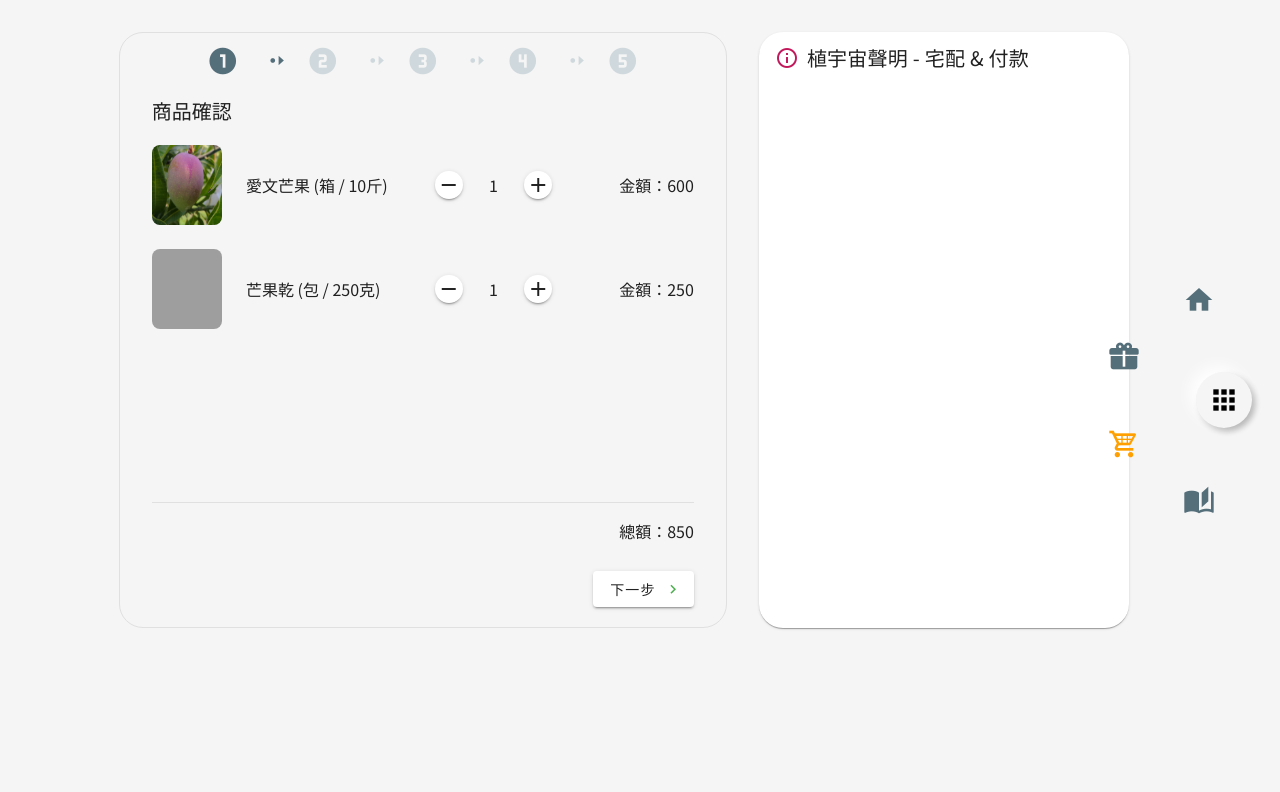
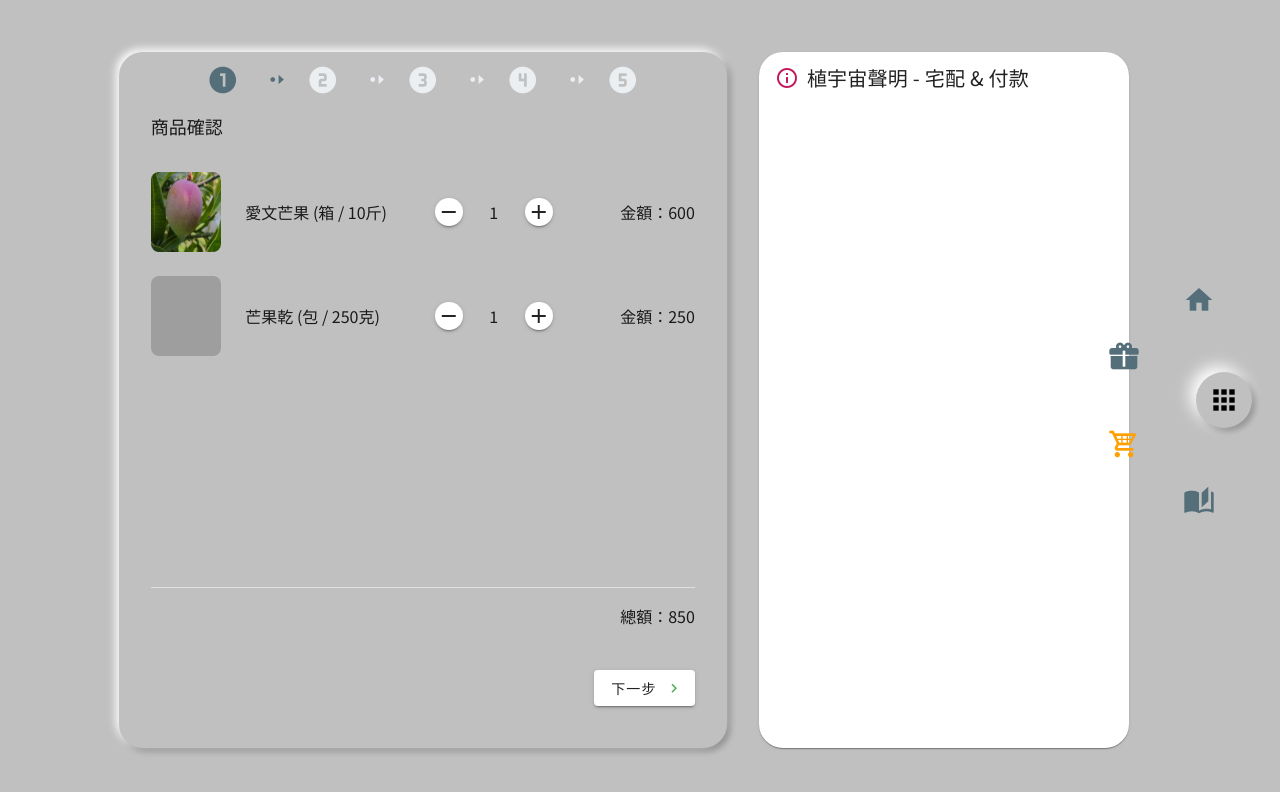
Before and after one commit to ChungYingHo/PLANTAE-Taiwan, a Nuxt app: page /shopping-cart in a window 1280 px wide. Both pictures are taken after a click on the button 1224 px from the left and 400 px from the top of the page. Shown: the top 792 px of the page. Built offline with nearby package versions, Linux system fonts and the light colour scheme; grey boxes are pictures that could not be loaded.

Commit message:
feat: shopping-cart page

```diff
--- a/components/orderForm.vue
+++ b/components/orderForm.vue
@@ -14,7 +14,7 @@ const currentStep = shallowRef(step1)
 const changeProgressColor = (step: number) => {
   return stepProgress.value >= step
     ? 'blue-grey-darken-1'
-    : 'blue-grey-lighten-4'
+    : 'blue-grey-lighten-5'
 }
 
 const changeProgressIcon = (step: number) => {
@@ -42,6 +42,23 @@ const updateCurrentStep = () => {
       break
     default:
       break
+  }
+}
+
+const stepName = () => {
+  switch (stepProgress.value) {
+    case 1:
+      return '商品確認'
+    case 2:
+      return '寄送資訊'
+    case 3:
+      return '付款方式'
+    case 4:
+      return '備註'
+    case 5:
+      return '最終確認'
+    default:
+      return ''
   }
 }
 
@@ -127,9 +144,10 @@ const handlePrevStep = () => {
 </script>
 
 <template>
-  <div class="form-container flex h-full flex-col justify-around gap-2">
+  <div class="form-container flex h-full flex-col">
     <!-- 進度條 -->
-    <div class="form-progress flex items-center justify-center gap-5 py-3">
+    <div class="form-progress flex flex-col gap-1">
+      <div class="flex items-center justify-center gap-5 py-3">
         <v-icon
           :icon="changeProgressIcon(1)"
           size="x-large"
@@ -176,6 +194,9 @@ const handlePrevStep = () => {
           :color="changeProgressColor(5)"
         />
       </div>
+      <p class="text-lg">{{ stepName() }}</p>
+    </div>
+
     <!-- 表單 -->
     <div class="form-content flex-1 pb-5">
       <KeepAlive>
@@ -184,7 +205,7 @@ const handlePrevStep = () => {
     </div>
     <!-- 下一步 -->
     <div
-      class="form-btn-group mb-5 flex"
+      class="form-btn-group mb-5 flex items-center"
       :class="{
         'justify-end': stepProgress === 1,
         'justify-between': stepProgress > 1
@@ -221,5 +242,15 @@ const handlePrevStep = () => {
 </template>
 
 <style scoped lang="scss">
-/* .. */
+.form-progress {
+  height: 15vh;
+}
+
+.form-content {
+  height: 65vh;
+}
+
+.form-btn-group {
+  height: 10vh;
+}
 </style>
--- a/components/shopping-cart/step1.vue
+++ b/components/shopping-cart/step1.vue
@@ -11,7 +11,6 @@ const useCart = useCartStore()
 
 <template>
   <div class="flex h-full flex-col">
-    <p class="mb-5 text-xl">商品確認</p>
     <div class="flex-1 overflow-auto">
       <v-row
         v-for="(item, index) in useCart.cartData.products"
@@ -45,7 +44,7 @@ const useCart = useCartStore()
         >
       </v-row>
     </div>
-
+    <!-- total cost -->
     <p class="total text-end">總額：{{ useCart.totalPrice }}</p>
   </div>
 </template>
--- a/components/shopping-cart/step2.vue
+++ b/components/shopping-cart/step2.vue
@@ -51,7 +51,6 @@ watch([userName, userAddress, userPhone, userEmail, userDelivery], () => {
 
 <template>
   <div>
-    <p class="mb-5 text-xl">收件資訊</p>
     <div class="mb-3 flex gap-5">
       <v-text-field
         v-model="userName"
@@ -77,7 +76,7 @@ watch([userName, userAddress, userPhone, userEmail, userDelivery], () => {
       class="mb-3"
     ></v-text-field>
     <div>
-      <v-radio-group v-model="userDelivery" inline>
+      <v-radio-group v-model="userDelivery">
         <template #label>
           <p>選擇配送方式</p>
         </template>
--- a/components/shopping-cart/step3.vue
+++ b/components/shopping-cart/step3.vue
@@ -43,7 +43,6 @@ watch([paySelect, introducerName, payAccount, payImage], () => {
 
 <template>
   <div>
-    <p class="mb-5 text-xl">付款資訊</p>
     <v-alert
       :text="'總額：' + useCart.totalPrice"
       type="info"
--- a/components/shopping-cart/step4.vue
+++ b/components/shopping-cart/step4.vue
@@ -12,7 +12,6 @@ watch(userNote, () => {
 
 <template>
   <div>
-    <p class="mb-5 text-xl">備註</p>
     <v-textarea
       v-model="userNote"
       label="留下您想說的話吧！ (選填)"
--- a/components/shopping-cart/step5.vue
+++ b/components/shopping-cart/step5.vue
@@ -6,7 +6,6 @@ const useCart = useCartStore()
 
 <template>
   <div>
-    <p class="mb-5 text-xl">訂單確認</p>
     <v-card class="px-5">
       <p class="my-2 text-lg">
         訂購商品：<span
--- a/layouts/custom.vue
+++ b/layouts/custom.vue
@@ -25,7 +25,9 @@ const resetMenuOpen = () => {
         <v-icon icon="mdi-apps" size="x-large"></v-icon>
       </button>
       <!-- other-btn -->
+
       <NuxtLink to="/">
+        <Transition>
           <button
             v-show="isMenuOpen"
             class="btn btn-home rounded-full p-6"
@@ -34,9 +36,12 @@ const resetMenuOpen = () => {
           >
             <v-icon icon="mdi-home" size="x-large" :color="getIconColor('/')" />
           </button>
+        </Transition>
       </NuxtLink>
+
       <NuxtLink to="/shop">
-        <button
+        <Transition
+          ><button
             v-show="isMenuOpen"
             class="btn btn-shop rounded-full p-6"
             data-content="植宇宙雜貨店"
@@ -46,11 +51,12 @@ const resetMenuOpen = () => {
               icon="mdi-gift"
               size="x-large"
               :color="getIconColor('/shop')"
-          />
-        </button>
+            /></button
+        ></Transition>
       </NuxtLink>
       <NuxtLink to="/shopping-cart">
-        <button
+        <Transition
+          ><button
             v-show="isMenuOpen"
             class="btn btn-cart rounded-full p-6"
             data-content="購物車"
@@ -60,11 +66,12 @@ const resetMenuOpen = () => {
               icon="mdi-cart-variant"
               size="x-large"
               :color="getIconColor('/shopping-cart')"
-          />
-        </button>
+            /></button
+        ></Transition>
       </NuxtLink>
       <NuxtLink to="/article">
-        <button
+        <Transition
+          ><button
             v-show="isMenuOpen"
             class="btn btn-article rounded-full p-6"
             data-content="植宇宙手札"
@@ -74,11 +81,11 @@ const resetMenuOpen = () => {
               icon="mdi-book-open-page-variant"
               size="x-large"
               :color="getIconColor('/article')"
-          />
-        </button>
+            /></button
+        ></Transition>
       </NuxtLink>
     </div>
-
+    <!-- slot here -->
     <slot />
   </div>
 </template>
@@ -164,4 +171,14 @@ const resetMenuOpen = () => {
   bottom: -200%;
   /* transition-delay: 0.4s; */
 }
+
+.v-enter-active,
+.v-leave-active {
+  transition: opacity 0.5s ease;
+}
+
+.v-enter-from,
+.v-leave-to {
+  opacity: 0;
+}
 </style>
--- a/pages/shopping-cart.vue
+++ b/pages/shopping-cart.vue
@@ -5,8 +5,10 @@ definePageMeta({
 </script>
 
 <template>
-  <div class="cart-container relative h-screen w-screen">
-    <div class="cart-sub-container mx-auto mt-5 flex w-10/12 p-3">
+  <div
+    class="cart-container relative flex h-screen w-screen items-center justify-center"
+  >
+    <div class="cart-sub-container flex w-10/12 p-3">
       <!-- 左側表單 -->
       <div class="cart-com-container h-full w-7/12 rounded-xl px-8">
         <orderForm />
@@ -21,14 +23,17 @@ definePageMeta({
 
 <style scoped lang="scss">
 .cart-container {
-  background-color: #f5f5f5;
+  background-color: #c0c0c0;
 }
 
 .cart-sub-container {
-  height: 77.5%;
+  height: 90vh;
 }
 
 .cart-com-container {
-  border: 1px solid #e0e0e0;
+  /* border: 1px solid #e0e0e0; */
+  box-shadow:
+    -3px -3px 8px rgb(255 255 255),
+    3px 3px 6px rgb(0 0 0 / 30%);
 }
 </style>
```
Also changed, not shown: 1 other file (tests, documents, lock files or other folders). Lines whose indentation alone changed are shown as unchanged.
